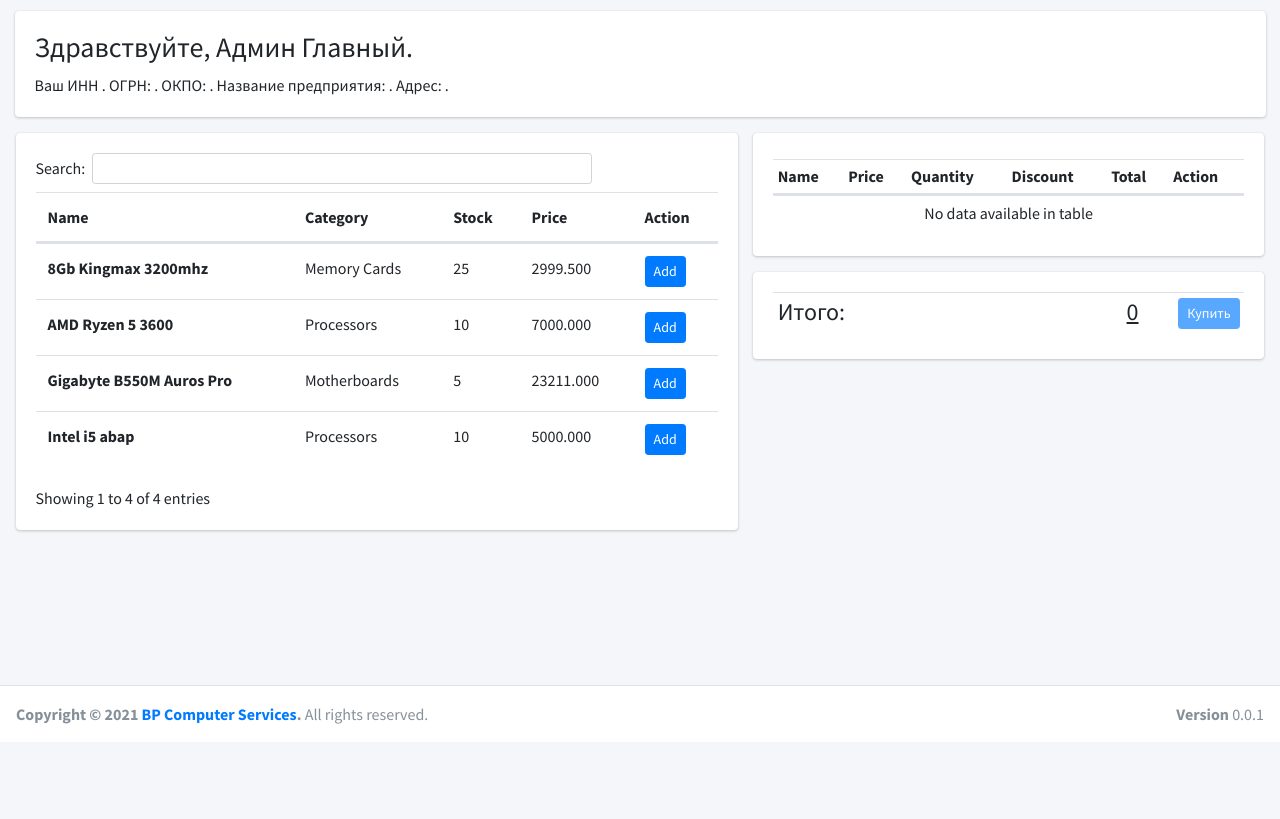
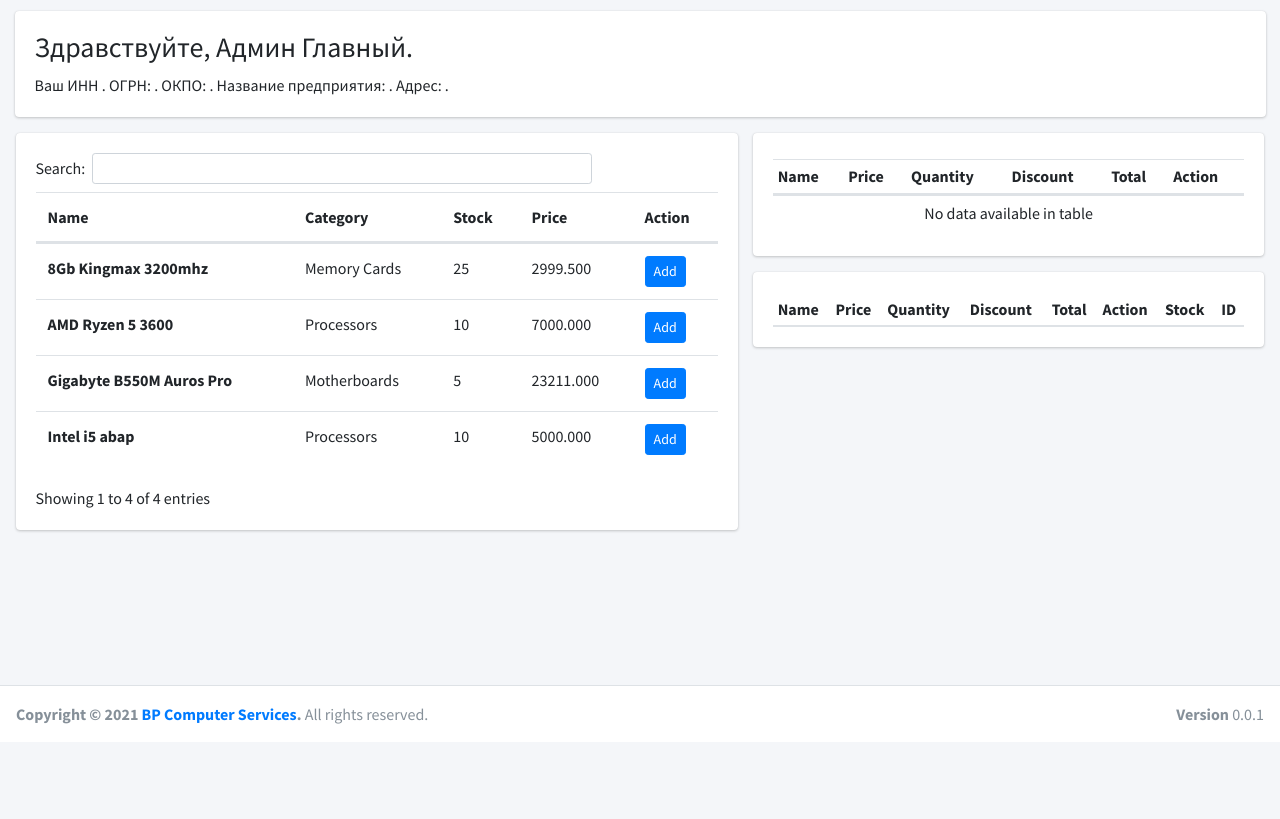
Before and after one commit to fobyphill/BP, a Django app: page /sales in a window 1280 px wide. Shown: the part 58-877 px from the top of the page. Run offline with Django 3.2, Linux system fonts and the light colour scheme; a user stored in the database is signed in; data comes from the database, SQL or seed files in the repository; lists and menus that the app fills with data are empty; some libraries are stand-ins or nearby versions.

Commit message:
dobavlena stranica zakazov naPOLOVINU

```diff
--- a/app/templates/sales/index.html
+++ b/app/templates/sales/index.html
@@ -73,7 +73,7 @@
                 </div>
                 <div class="card">
                     <div class="card-body">
-                        {% include 'sales/get-items.html' %}
+                        {% include 'sales/my-items.html' %}
                     </div>
                 </div>
             </form>
--- /dev/null
+++ b/app/templates/sales/my-items.html
@@ -0,0 +1,14 @@
+<table id="cart-table" class="table table-hover table-sm" style="width:100%">
+    <thead>
+        <tr>
+            <th>Name</th>
+            <th>Price</th>
+            <th>Quantity</th>
+            <th>Discount</th>
+            <th>Total</th>
+            <th>Action</th>
+            <th>Stock</th>
+            <th>ID</th>
+        </tr>
+    </thead>
+</table>
--- a/app/views/sales.py
+++ b/app/views/sales.py
@@ -30,4 +30,9 @@ def order_view(request):
         return HttpResponseRedirect(reverse("index"))
 
 def orders(request):
-    return HttpResponse("<h3>Здесь будут ваши заказы</h3>")
+    orders = Transfer.objects.filter(user_id=request.user.id)
+    ctx = {
+        'title': 'Ваши заказы',
+        'orders': orders,
+    }
+    return render(request, 'sales/orders.html', ctx)
```
Also changed, not shown: app/templates/sales/orders.html (+8 -17 lines).
